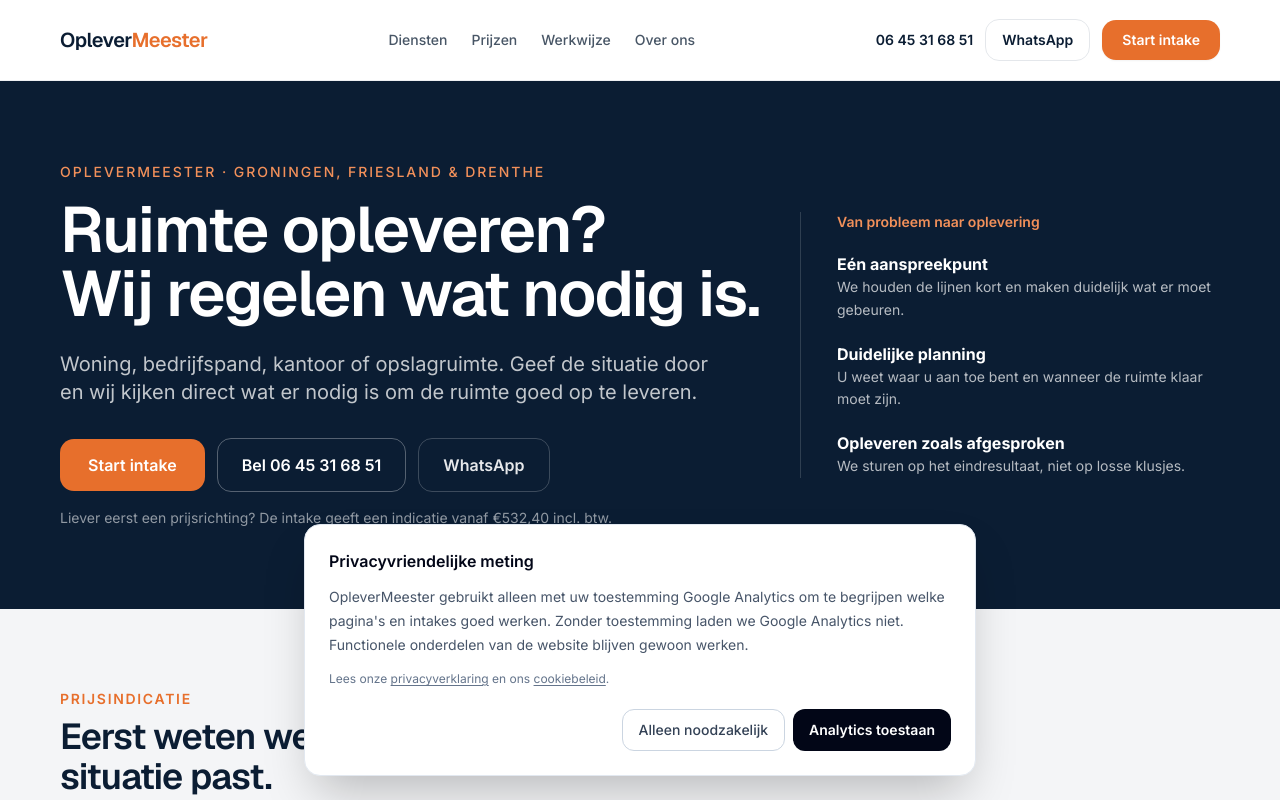
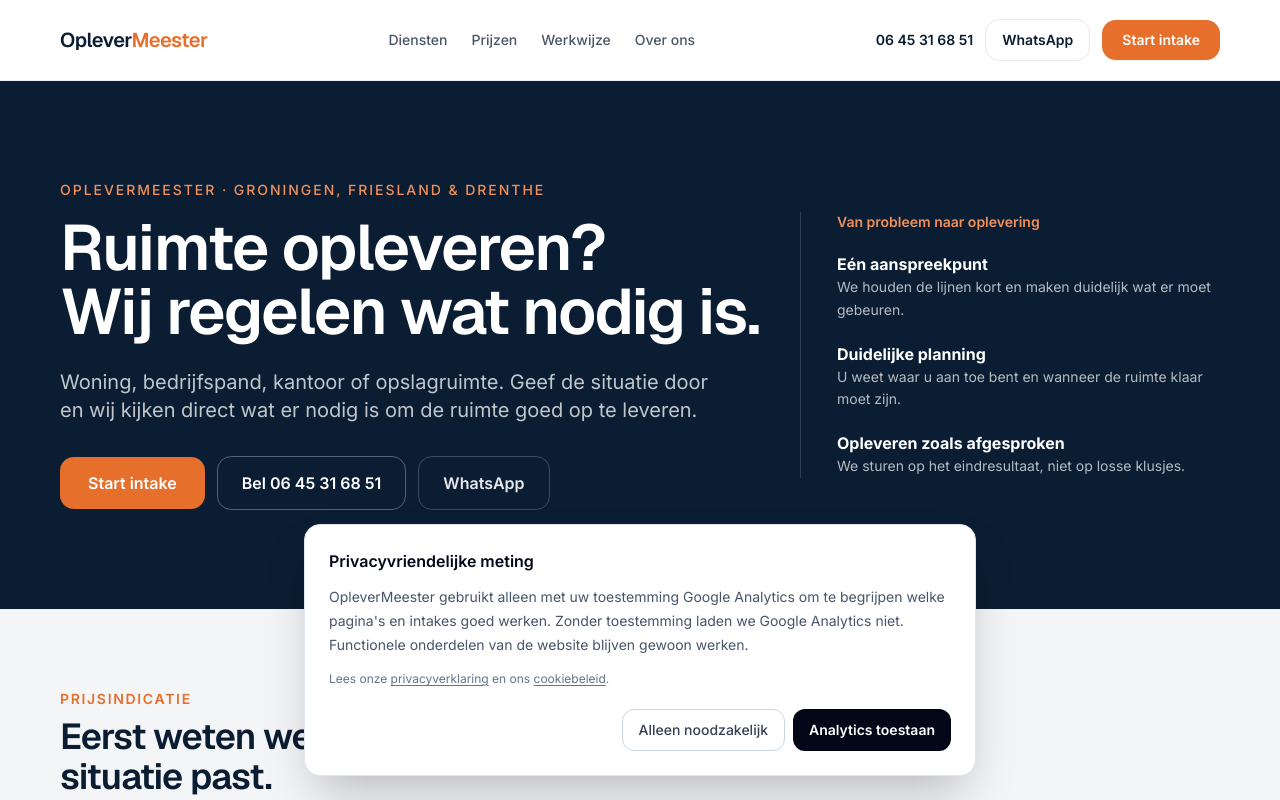
Before and after one commit to sandvlietbv/OpleverMeester, a Next.js app: page / in a window 1280 px wide. Shown: the top 800 px of the page. Built offline with nearby package versions, Linux system fonts and the light colour scheme.

Commit message:
Clean hero and align FAQ pricing
* Remove price-direction line from hero

* Align FAQ price with current consumer pricing

```diff
--- a/components/FAQ.tsx
+++ b/components/FAQ.tsx
@@ -1,6 +1,6 @@
 const FAQS = [
   ["Hoe snel kunnen jullie starten?", "Bij een korte deadline kijken we direct wat praktisch mogelijk is. Bel bij spoed rechtstreeks via 06 45 31 68 51."],
-  ["Wat kost een ontruiming of oplevering?", "Een compacte opdracht begint vanaf €440 inclusief btw. Grotere opdrachten hebben richtpunten vanaf €880, €1.320 en €1.760. Via de intake maken we de indicatie specifieker."],
+  ["Wat kost een ontruiming of oplevering?", "Een compacte opdracht begint vanaf €532,40 inclusief btw. De uiteindelijke projectprijs hangt af van omvang, hoeveelheid inboedel, bereikbaarheid en de afgesproken werkzaamheden. Via de intake maken we de indicatie specifieker."],
   ["Werken jullie ook met spoed?", "Ja. Geef de deadline direct door of bel ons. We zeggen meteen wat haalbaar is en welke planning daarbij past."],
   ["Wat gebeurt er met de inboedel?", "We spreken vooraf af wat moet blijven, apart gezet moet worden of kan worden afgevoerd. Waar passend kiezen we voor hergebruik en gescheiden verwerking."],
   ["In welke regio's zijn jullie actief?", "Onze vaste focus is Noord-Nederland: Groningen, Friesland en Drenthe. Voor grotere opdrachten buiten de regio bekijken we per situatie wat mogelijk is."],
--- a/components/Hero.tsx
+++ b/components/Hero.tsx
@@ -15,7 +15,6 @@ export default function Hero() {
             <a href={PHONE_HREF} className="inline-flex rounded-om border border-white/30 px-6 py-3.5 font-semibold text-white hover:border-orange-light hover:text-orange-light">Bel {PHONE_DISPLAY}</a>
             <a href={WHATSAPP_HREF} target="_blank" rel="noreferrer" className="inline-flex rounded-om border border-white/20 px-6 py-3.5 font-semibold text-white/90 hover:border-orange-light hover:text-orange-light">WhatsApp</a>
           </div>
-          <p className="mt-4 text-sm text-white/55">Liever eerst een prijsrichting? De intake geeft een indicatie vanaf €532,40 incl. btw.</p>
         </div>
         <aside className="border-l border-white/15 pl-7 lg:pl-9">
           <p className="text-sm font-semibold text-orange-light">Van probleem naar oplevering</p>
```
